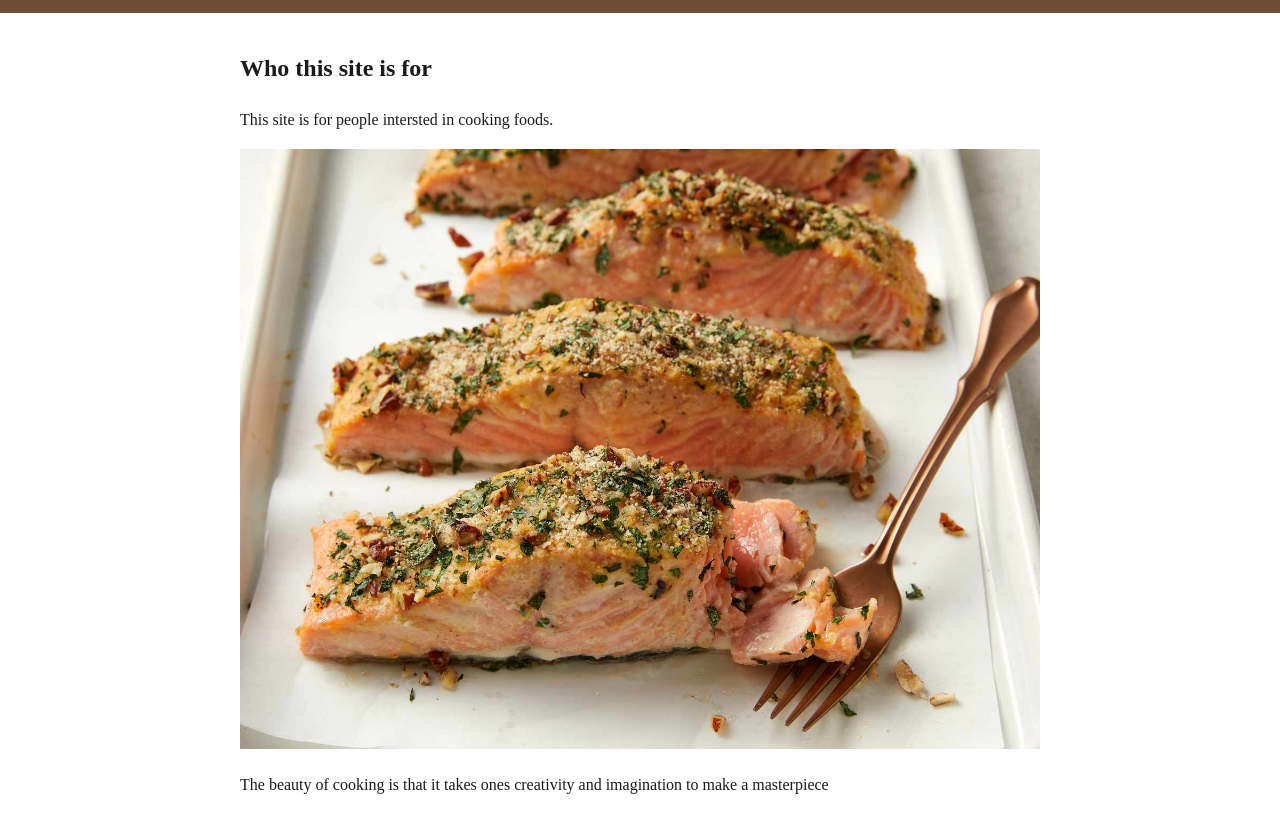
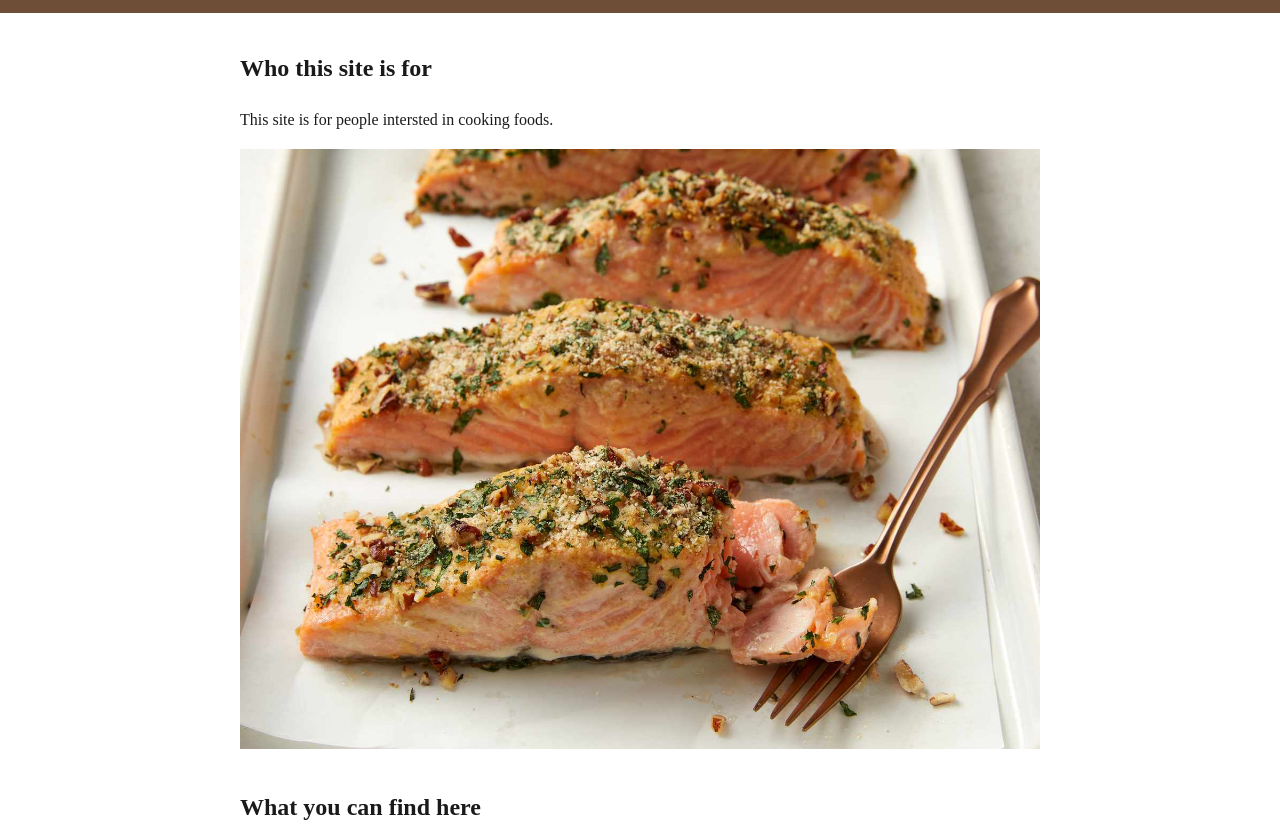
Before and after one commit to isaacgaita-stack/cooking-tamu-foods, a plain HTML site: page index.html in a window 1280 px wide. Shown: the part 116-943 px from the top of the page. Drawn offline with Linux system fonts and the light colour scheme.

Commit message:
made other changes

```diff
--- a/index.html
+++ b/index.html
@@ -3,7 +3,7 @@
 <head>
   <meta charset="UTF-8">
   <meta name="viewport" content="width=device-width, initial-scale=1">
-  <title>cooking tamu foods</title>
+  <title>Site name goes here</title>
   <link rel="icon" href="data:,">
   <link rel="stylesheet" href="style.css">
 </head>
@@ -22,7 +22,6 @@
       <h2>Who this site is for</h2>
       <p>This site is for people intersted in cooking foods.</p>
       <img src="the five star meal.jpg" alt="cooking food">
-     <p>The beauty of cooking is that it takes ones creativity and imagination to make a masterpiece</p>
     </section>
 
     <section>
```
Also changed, not shown: 1 other file.
